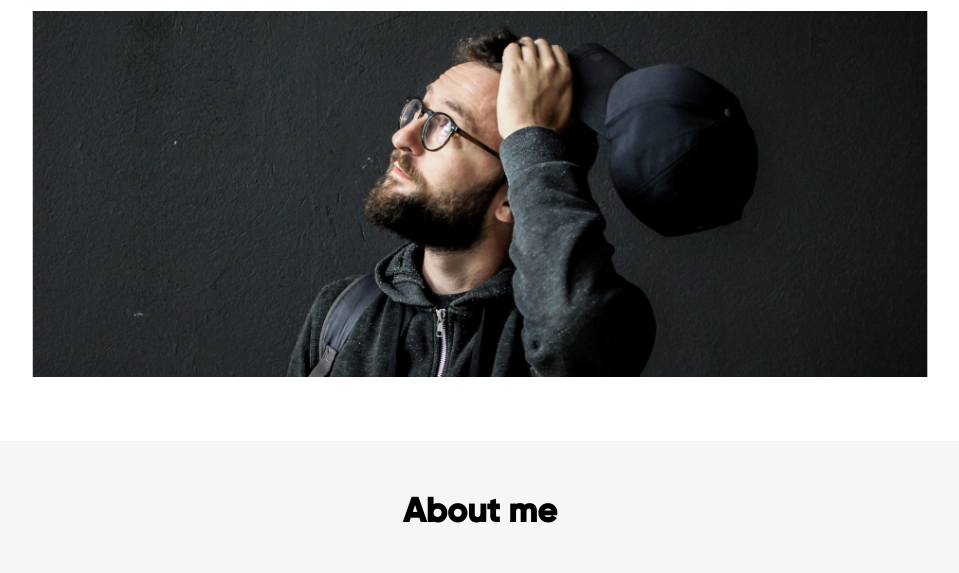
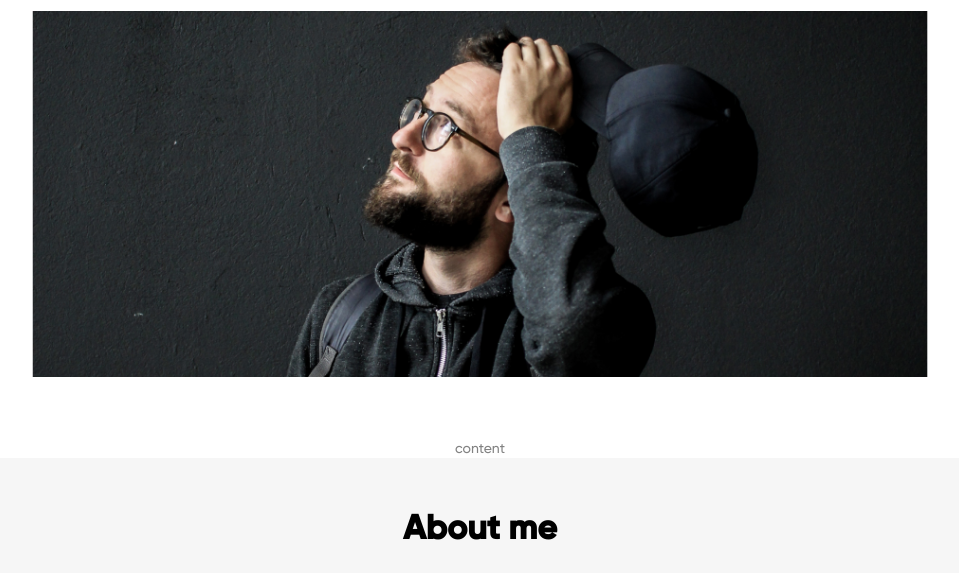
Before and after one commit to Wawg34345/Wawg34345.github.io, a plain HTML site: page index.html in a window 1280 px wide. Shown: the part 227-800 px from the top of the page, without its empty margins (160-1119 px from the left). Drawn offline with Linux system fonts and the light colour scheme.

Commit message:
Update index.html

```diff
--- a/index.html
+++ b/index.html
@@ -30,6 +30,7 @@
         </div>
         <img src="assets/images/BSPP2266.png" alt="myphoto" class= "photo">
         <img src="assets/images/mobile_photo.jpg" alt="mobile_photo" class = "mobile_photo">
+        <p>content</p>
     </header>
     <main>
         <div class="about_me" id = "about me">
```
